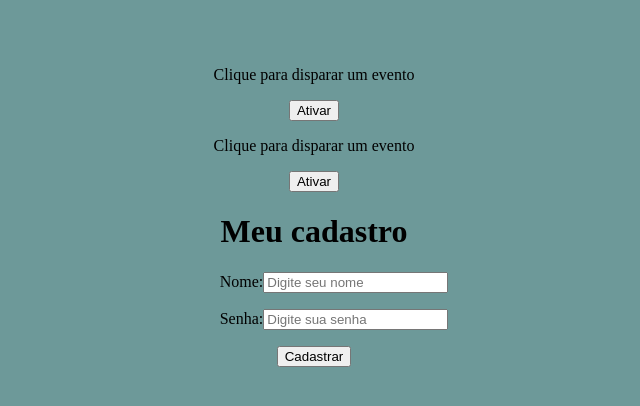
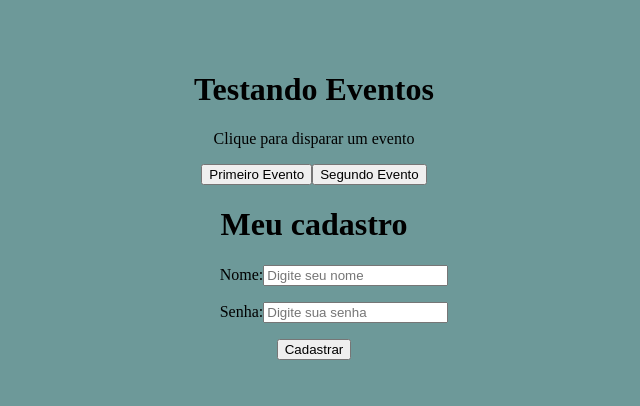
Before and after one commit to Ualace36/aprendendo-react, a React (Vite) app: page / in a window 1280 px wide. Shown: the top 406 px of the page, without its empty margins (326-966 px from the left). Built offline with nearby package versions, Linux system fonts and the light colour scheme.

Commit message:
compenents pai e filho

```diff
--- a/src/App.jsx
+++ b/src/App.jsx
@@ -6,8 +6,8 @@
 function App() {
   return (
     <div className="App">
-      <Eventos numero = "1"/>
-      <Eventos numero = "2"/>
+      <h1>Testando Eventos</h1>
+      <Eventos/>
       <Form />
        </div>
   )
--- a/src/components/Eventos.jsx
+++ b/src/components/Eventos.jsx
@@ -1,13 +1,23 @@
-function Evento({numero}){
+import Button from "./EventosComponents/Button";
+
+function Evento(){
 
     function meuEvento(){
-       console.log(`Fui ativado!!!  ${numero}`);
+       console.log("Ativando Primeiro evento!!! " );
+    }
+
+    function segundoEvento(){
+        return(
+            console.log("Ativando o Segundo Evento!!!")
+        )
     }
 
     return(
         <div>
          <p>Clique para disparar um evento</p>
-         <button onClick={meuEvento}>Ativar</button>
+         <Button event={meuEvento} text="Primeiro Evento"/>
+         <Button event={segundoEvento} text="Segundo Evento"/>
+
 
         </div>
 
--- /dev/null
+++ b/src/components/EventosComponents/Button.jsx
@@ -0,0 +1,4 @@
+function Button(props){
+    return <button onClick={props.event}>{props.text}</button>
+}
+export default Button
```
